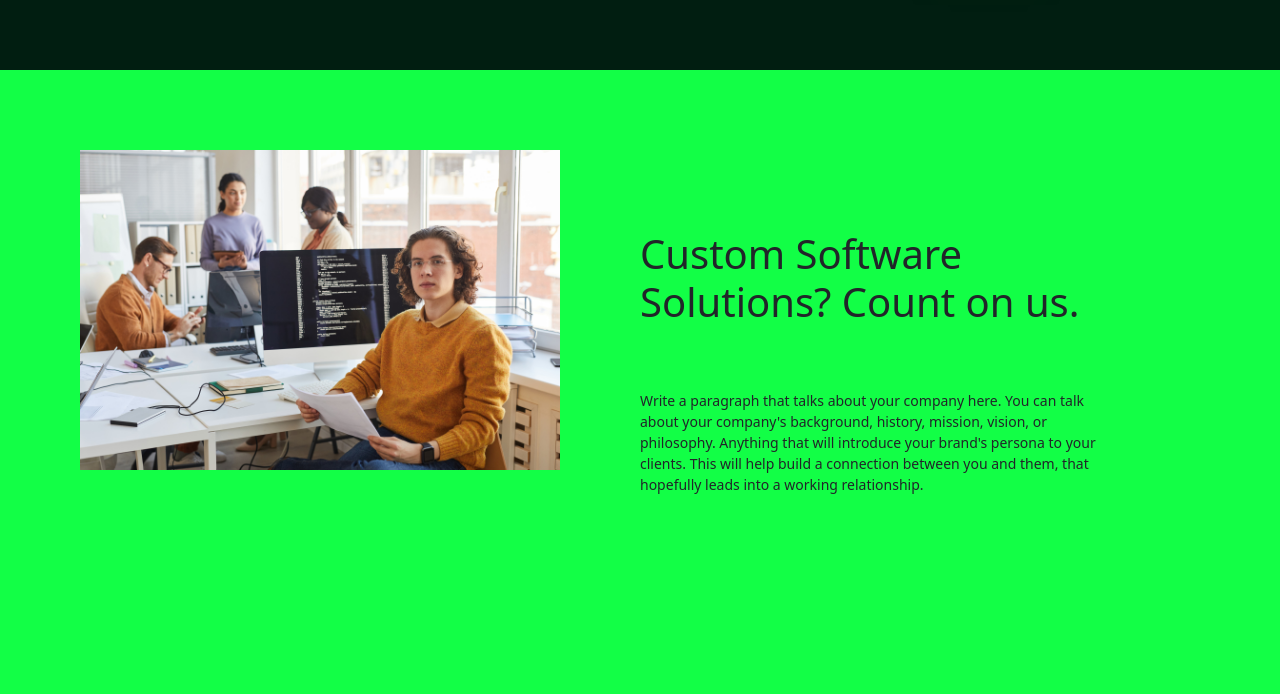
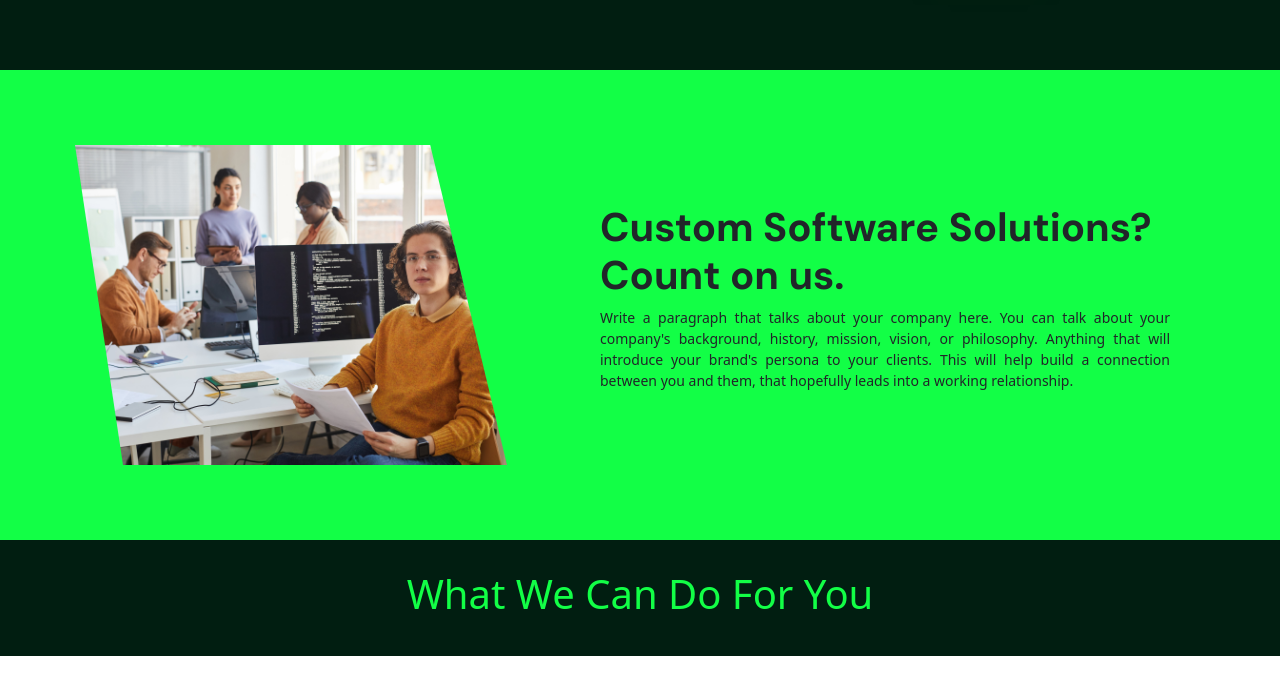
Before and after one commit to CrocodileCode/CrocodeAgency, a website: page index.html in a window 1280 px wide. Shown: the part 618-1312 px from the top of the page. After the commit the page ends 1274 px from the top, so only its background shows below. Drawn offline with nearby package versions, Linux system fonts and the light colour scheme.

Commit message:
add sections

```diff
--- a/global_styles.css
+++ b/global_styles.css
@@ -78,15 +78,15 @@ header{
   .image3{
      z-index: 2;
     top: 19rem;
-    right: 23.5rem;
+    right: 21.5rem;
     position: absolute;
-    width: 10rem;
+    width: 9rem;
   }
 
   .image4{
-     z-index: 2;
+    z-index: 2;
     top: 26rem;
-    right: 3rem;
+    right: 2rem;
     position: absolute;
     width: 18rem;
   }
@@ -105,22 +105,48 @@ header{
 
   section{
     background-color: #12FF46;
-    width: auto;
-    height: 100rem;
-    padding: 5rem;
     display: flex;
-    flex-direction: row-reverse;
-    justify-content: space-around;
+    flex-direction: row;
+    justify-content: center;
+    align-content: center;
+    align-items: center;
+    padding: 30px;
+
+  }
+  .sectionImageLeft{
+    padding: 45px;
   }
   .sectiontextRight{
-    padding: 5rem;
-    justify-content: justify;
-    align-items: justify;
+    margin-right: 5rem;
     font-size: 14px;
+    width: 100%;
   }
-  .sectiontextRight p{
-    margin-top: 4rem;
+  .sectiontextRight > h1{
+    font-family: 'DM Sans', sans-serif;
   }
+
+  .sectiontextRight > p{
+    text-align: justify;
+  }
+
   .image5{
+    -webkit-clip-path: polygon(0 0, 74% 0, 90% 100%, 10% 100%);
+    clip-path: polygon(0 0, 74% 0, 90% 100%, 10% 100%);
     width: 30rem;
   }
+
+  /* sectionCards */
+
+  #sectionCards{
+    background-color: #011E11;
+    display: flex;
+    flex-direction: row;
+    justify-content: center;
+    align-content: center;
+    align-items: center;
+    padding: 30px;
+  }
+  #sectionCards > h1{
+    color: #12FF46;
+    text-align: center;
+  }
--- a/index.html
+++ b/index.html
@@ -43,13 +43,18 @@
 
       <!-- Section Contain About Us -->
       <section>
-        <div class="sectiontextRight">
-            <h1>Custom Software Solutions? Count on us.</h1>
-            <p>Write a paragraph that talks about your company here. You can talk about your company's background, history, mission, vision, or philosophy. Anything that will introduce your brand's persona to your clients. This will help build a connection between you and them, that hopefully leads into a working relationship.</p>
-        </div>
-        <div>
-            <img class="image5" src="./img/about.jpg" alt="aboutImage">
-        </div>
+            <div class="sectionImageLeft">
+                <img class="image5" src="./img/about.jpg" alt="aboutImage">
+            </div>
+            <div class="sectiontextRight">
+                <h1>Custom Software Solutions? Count on us.</h1>
+                <p>Write a paragraph that talks about your company here. You can talk about your company's background, history, mission, vision, or philosophy. Anything that will introduce your brand's persona to your clients. This will help build a connection between you and them, that hopefully leads into a working relationship.</p>
+            </div>
+
+      </section>
+
+      <section id="sectionCards">
+        <h1>What We Can Do For You</h1>
       </section>
 
       <!-- Option 1: Bootstrap Bundle with Popper -->
```
